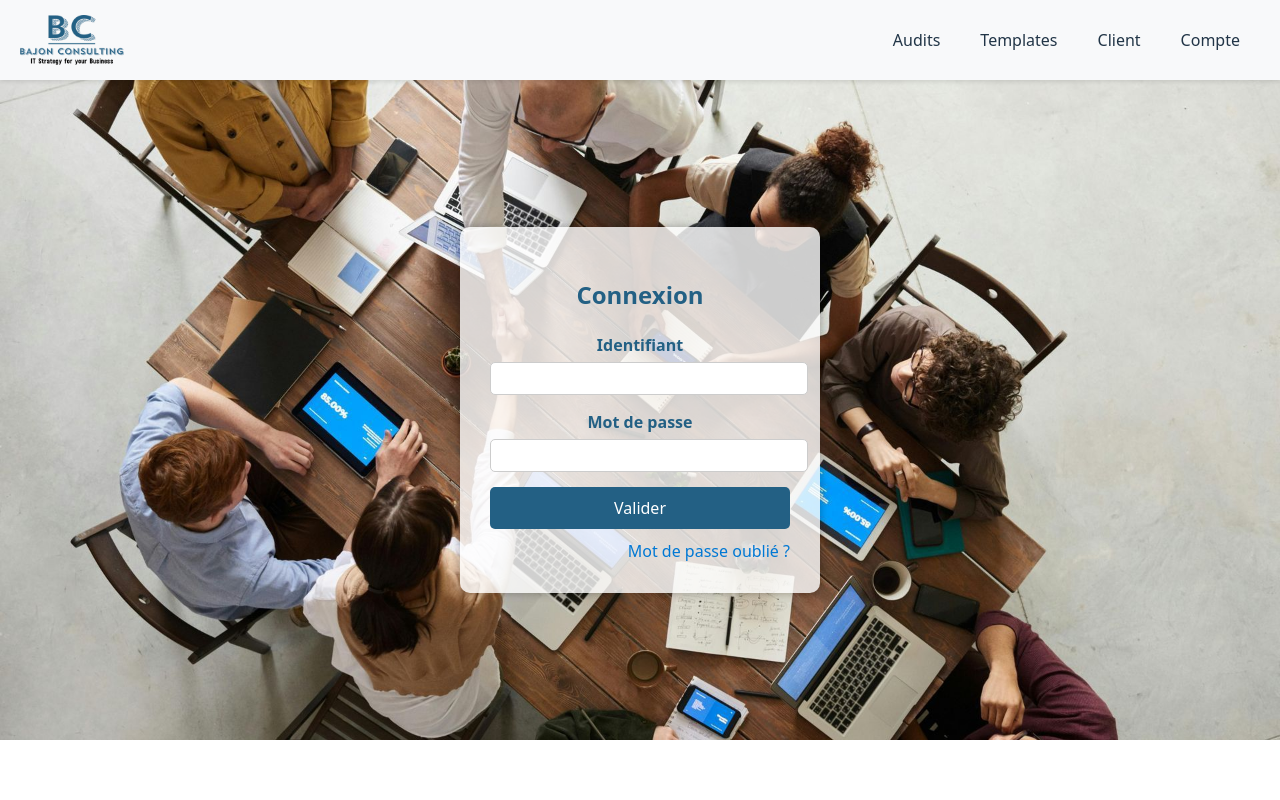
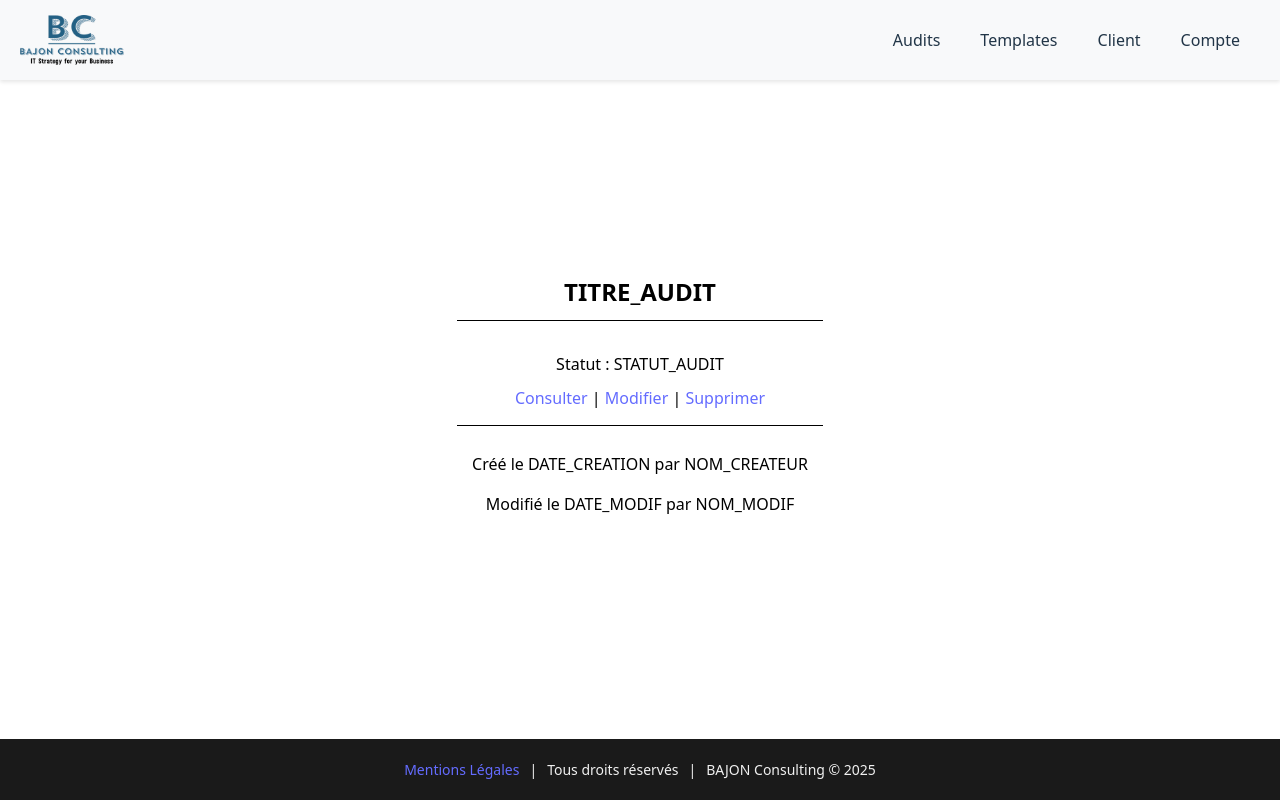
Before and after one commit to summerflamme/Bajon-Consulting, a React (Vite) app in the folder Code/Front/Bajon_Consulting_Audit_App/: page / in a window 1280 px wide. Built offline with nearby package versions, Linux system fonts and the light colour scheme; the HTML template or start-up script is replaced by a standard one.

Commit message:
Update ajout AuditCard V1

```diff
--- a/Code/Front/Bajon_Consulting_Audit_App/src/App.tsx
+++ b/Code/Front/Bajon_Consulting_Audit_App/src/App.tsx
@@ -3,14 +3,14 @@ import './App.css'
 import Header from './layouts/header'
 import Footer from './layouts/Footer'
 //import Sidebar from './layouts/Sidebar'
-import LoginPage from './feature/auth/LoginPage'
-
+//import LoginPage from './feature/auth/LoginPage'
+import AuditCard from './components/AuditCard'
 
 function App() {
   return (
     <>
       <Header />
-      <LoginPage />
+      <AuditCard />
       <Footer />
     </>
   )
--- a/Code/Front/Bajon_Consulting_Audit_App/src/components/AuditCard.tsx
+++ b/Code/Front/Bajon_Consulting_Audit_App/src/components/AuditCard.tsx
@@ -0,0 +1,28 @@
+import './components.css';
+
+function AuditCard() {
+  return (
+    <><div className="card mb-4">
+      <div className="card-header">
+        <h5 className="card-title"> TITRE_AUDIT </h5>
+      </div>
+      <div className="card-body">
+        <p className='card-text'> Statut : STATUT_AUDIT </p>
+        <div>
+          <a href="#" className="btn btn-primary">Consulter</a>
+          <span className='card-text'> | </span>
+          <a href="#" className="btn btn-primary">Modifier</a>
+          <span className='card-text'> | </span>
+          <a href="#" className="btn btn-primary">Supprimer</a>
+        </div>
+      </div>
+      <div className="card-footer">
+        <p className='card-text'> Créé le DATE_CREATION par NOM_CREATEUR </p>
+          <p className='card-text'> Modifié le DATE_MODIF par NOM_MODIF </p>
+      </div>
+    </div>
+    </>
+  );
+}
+
+export default AuditCard
--- a/Code/Front/Bajon_Consulting_Audit_App/src/components/components.css
+++ b/Code/Front/Bajon_Consulting_Audit_App/src/components/components.css
@@ -0,0 +1,31 @@
+.card{
+    background-color: rgba(255, 255, 255, 0.8);
+    border-radius: 16px;
+}
+
+.card-header{
+    border-bottom: 1px solid #000000;
+    padding: 10px 15px;
+}
+
+.card-title{
+    color: #000000;
+    margin: 0;
+    font-size: 1.5rem;
+    font-weight: 600;
+}
+
+.card-body{
+    padding: 15px;
+}
+
+.card-text{
+    color: #000000;
+    margin-bottom: 10px;
+    line-height: 1.5;
+}
+
+.card-footer{
+    border-top: 1px solid #000000;
+    padding: 10px 15px;
+}
--- a/Code/Front/Bajon_Consulting_Audit_App/src/layouts/Footer.tsx
+++ b/Code/Front/Bajon_Consulting_Audit_App/src/layouts/Footer.tsx
@@ -5,9 +5,9 @@ function Footer() {
     <footer className="footer">
       <div className="footer-content">
         <span><a href="#Mentions-legales">Mentions Légales</a></span>
-        <span>|</span>
+        <span> | </span>
         <span>Tous droits réservés</span>
-        <span>|</span>
+        <span> | </span>
         <span>BAJON Consulting © 2025</span>
       </div>
     </footer>
--- a/Code/Front/Bajon_Consulting_Audit_App/src/layouts/layouts.css
+++ b/Code/Front/Bajon_Consulting_Audit_App/src/layouts/layouts.css
@@ -64,6 +64,32 @@
   flex-grow: 1;
 }
 
+/*______________ICI CSS DU FOOTER________________*/
+
+.footer {
+  position: fixed;
+  bottom: 0;
+  left: 0;
+  right: 0;
+  background-color: #1a1a1a;
+  color: #f0f0f0;
+  padding: 20px 0;
+  text-align: center;
+  font-size: 14px;
+  width: 100%;
+}
+
+.footer-content {
+  display: flex;
+  justify-content: center;
+  gap: 10px;
+  flex-wrap: wrap;
+}
+
+.footer-content span {
+  white-space: nowrap;
+}
+
 /* adaptation telephone */
 @media screen and (max-width: 768px) {
   .navigation {
```
Also changed, not shown: Code/Front/Bajon_Consulting_Audit_App/src/components/AuditList.tsx (added).
